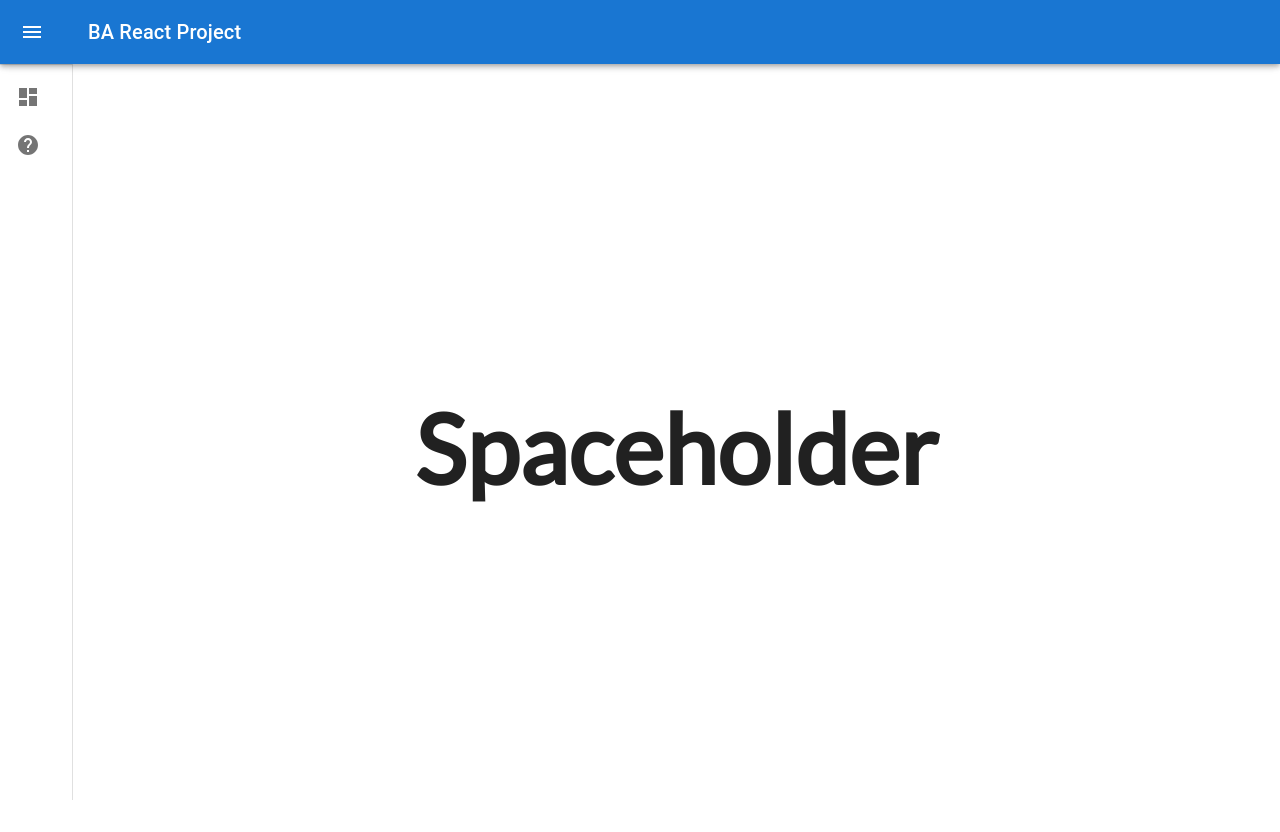
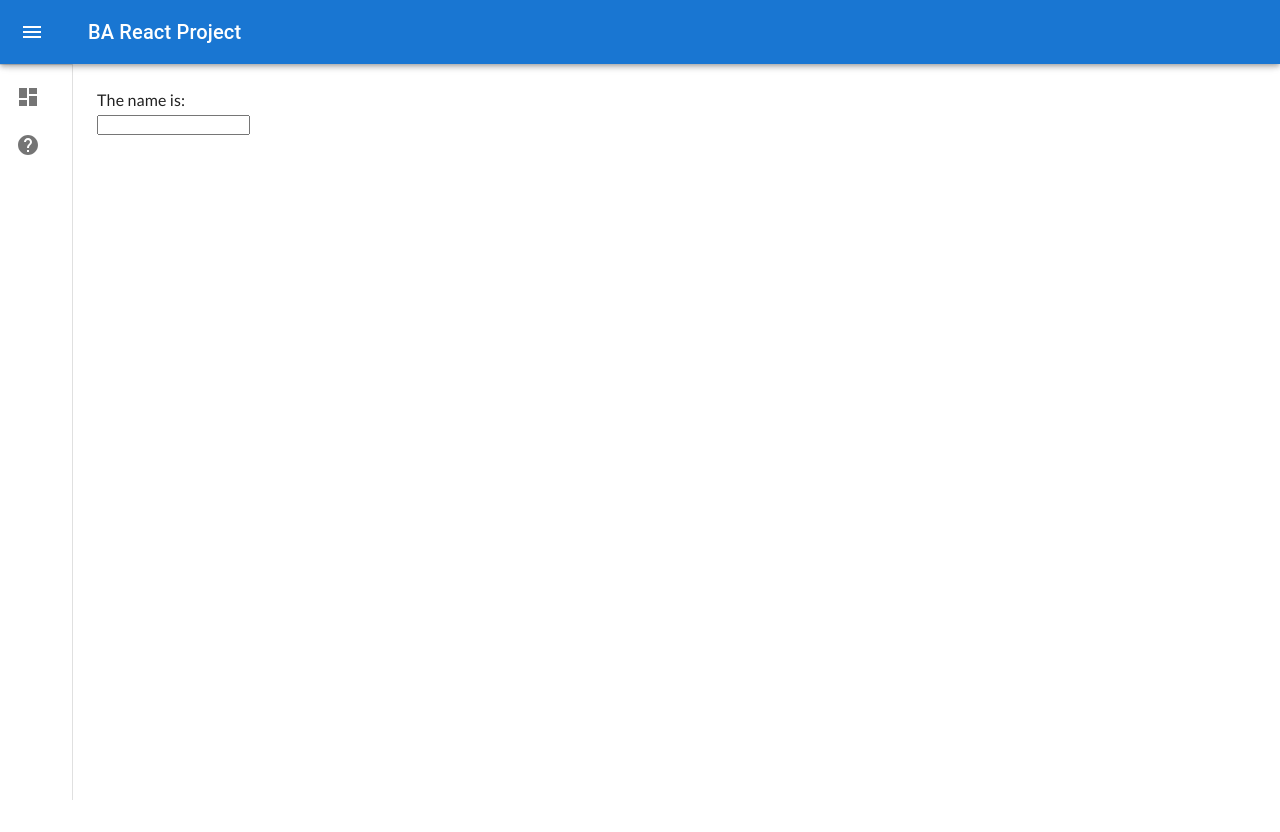
Before and after one commit to Fendorr/BA_React_Project, a React (Create React App) app: page /spaceholder in a window 1280 px wide. After the commit the page ends 800 px from the top, so only its background shows below. Built offline with nearby package versions, Linux system fonts and the light colour scheme.

Commit message:
two way binding example implemented

```diff
--- a/src/pages/Spaceholder.js
+++ b/src/pages/Spaceholder.js
@@ -1,11 +1,20 @@
-import React from 'react';
+import {React, useState} from 'react';
 
-function Spaceholder() {
+
+function BindingExample() {
+
+    const [name, setName] = useState("");
+
+    const handleChange = (event) => {
+        setName(event.target.value);
+    }
+
     return (
-        <div className='spaceholder'>
-            <h1>Spaceholder</h1>
-        </div>
+        <>
+            <p>The name is: {name}</p>
+            <input value={name} onChange={handleChange}/>
+        </>
     );
 }
 
-export default Spaceholder;
+export default BindingExample;
```
